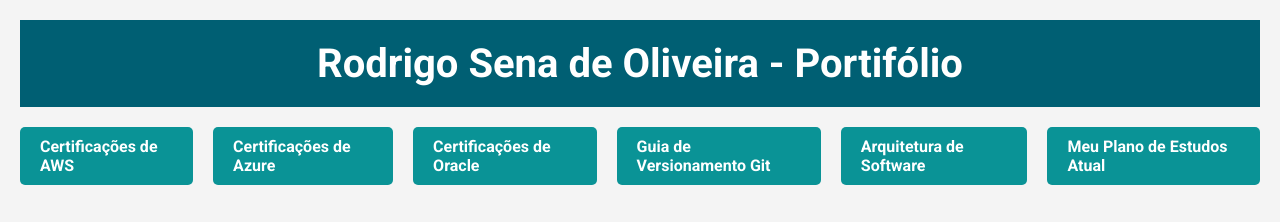
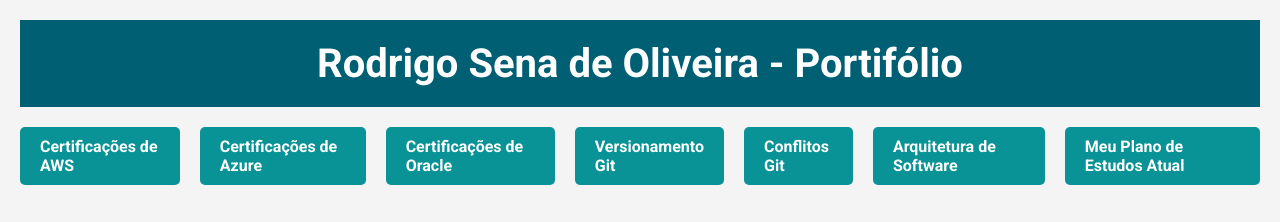
Before and after one commit to rodrigosenna/myportifolio, a plain HTML site: page index.html in a window 1280 px wide. Shown: the top 222 px of the page. Drawn offline with Linux system fonts and the light colour scheme.

Commit message:
Update index.html

```diff
--- a/index.html
+++ b/index.html
@@ -111,7 +111,8 @@
         <a href="src/AWS.html">Certificações de AWS</a>
         <a href="src/Azure.html">Certificações de Azure</a>
         <a href="src/Oracle.html">Certificações de Oracle</a>
-        <a href="src/Oracle.html">Guia de Versionamento Git</a>
+        <a href="src/GitFlow Convencional.html">Versionamento Git</a>
+        <a href="src/Git Resolucao Conflitos.html">Conflitos Git</a>
         <a href="src/ArquiteturaSoftare.html">Arquitetura de Software</a>
         <a href="src/Plano de Estudos Atual.html">Meu Plano de Estudos Atual</a>
     </nav>
```
